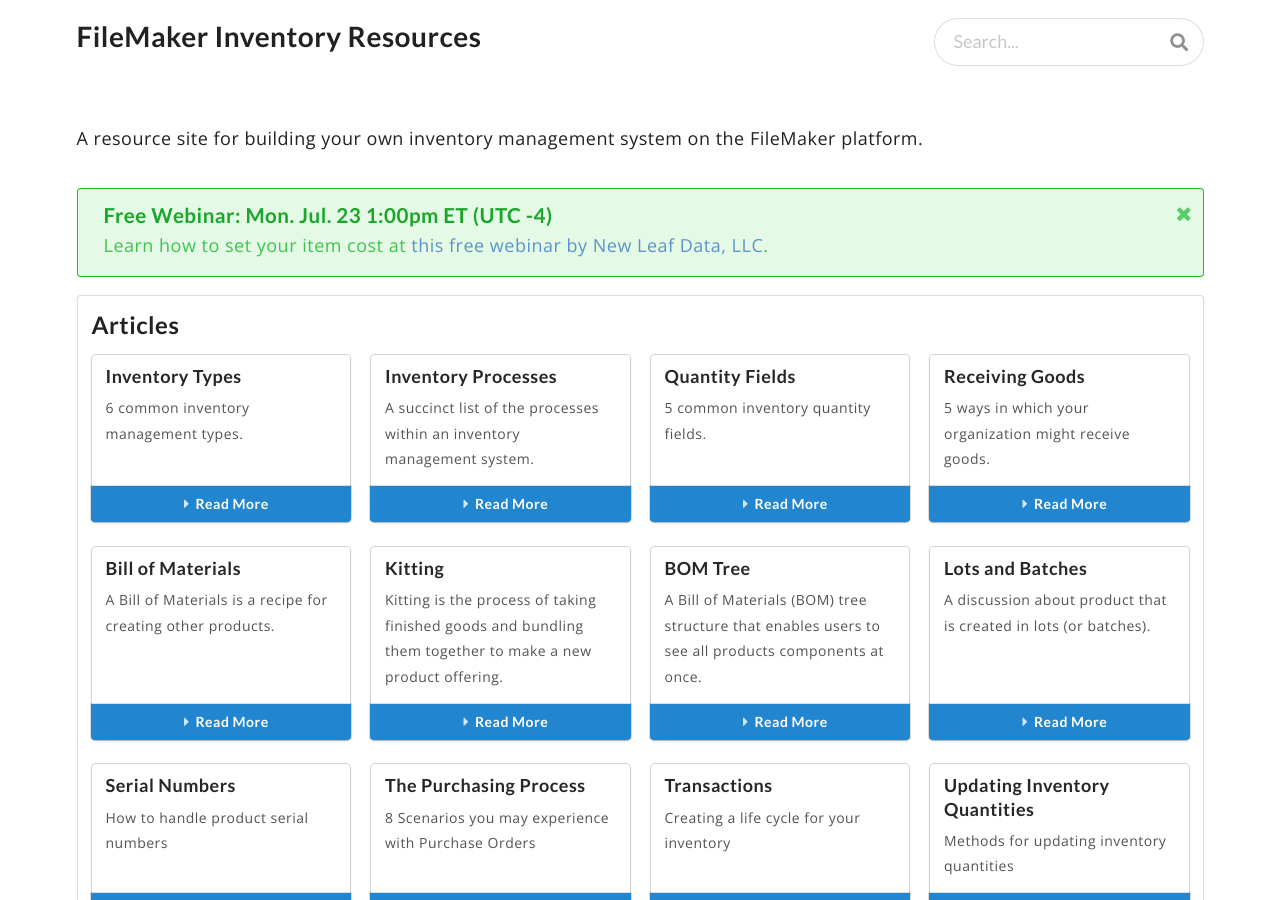
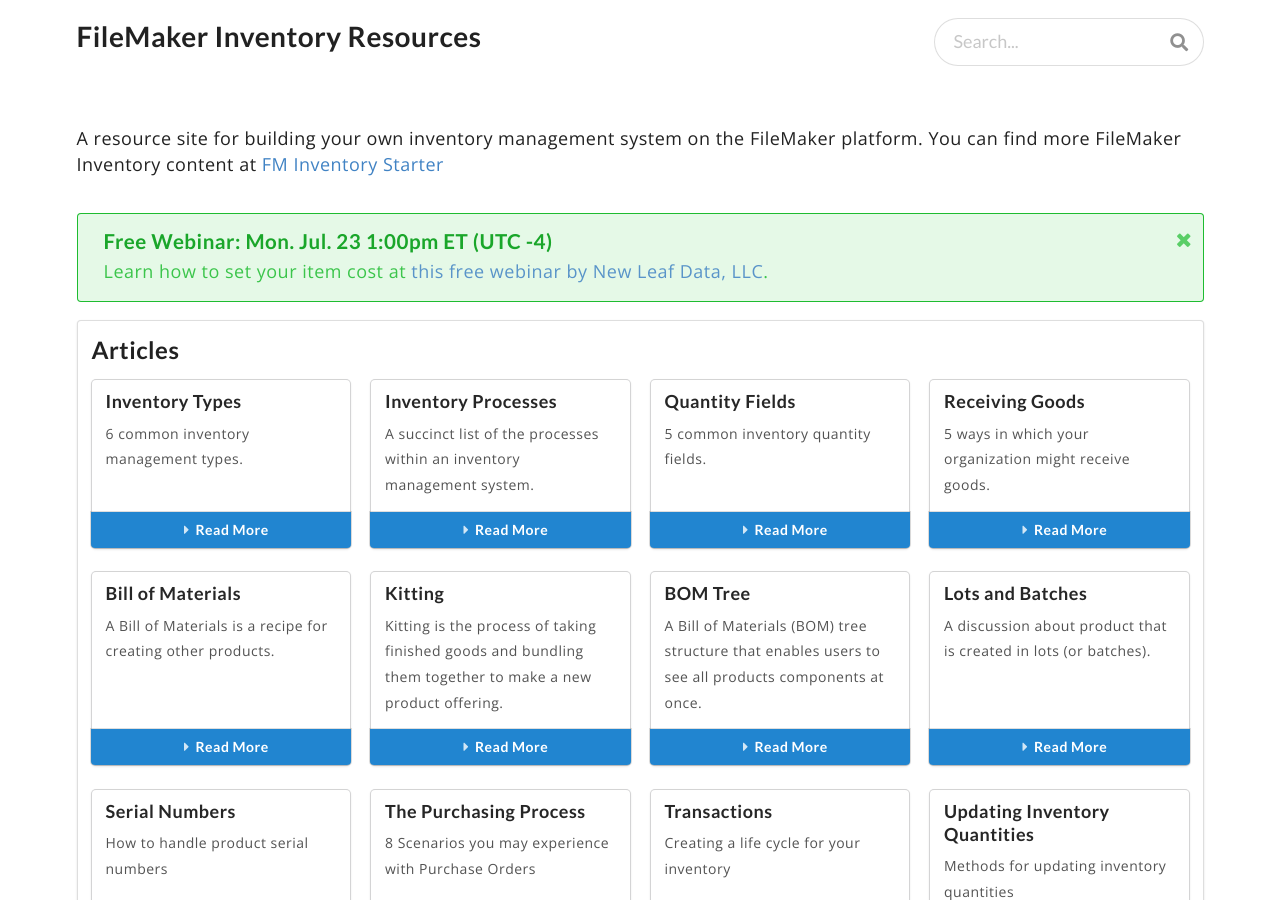
Before and after one commit to danielshanahan/FileMakerInventoryResources, a Jekyll site: the page built from index.md, in a window 1280 px wide and 900 px high. Built offline with Jekyll 4.4.1, drawn with Linux system fonts in a browser that asks for light colours; nearby versions of some CDN libraries.

Commit message:
Update index.md

```diff
--- a/index.md
+++ b/index.md
@@ -1,4 +1,4 @@
 ---
 layout: home
 ---
-A resource site for building your own inventory management system on the FileMaker platform.
+A resource site for building your own inventory management system on the FileMaker platform.  You can find more FileMaker Inventory content at <a href="https://www.fminventorystarter.com/">FM Inventory Starter</a>
```
